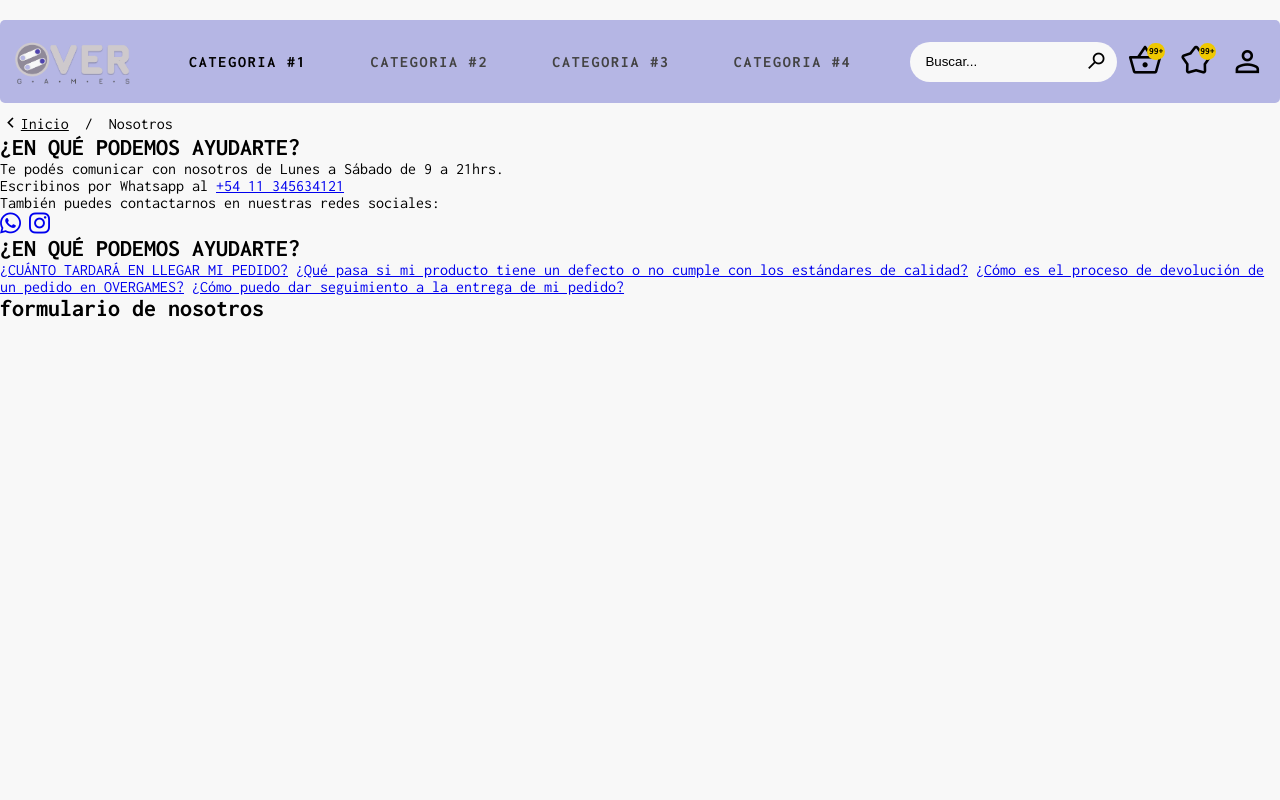
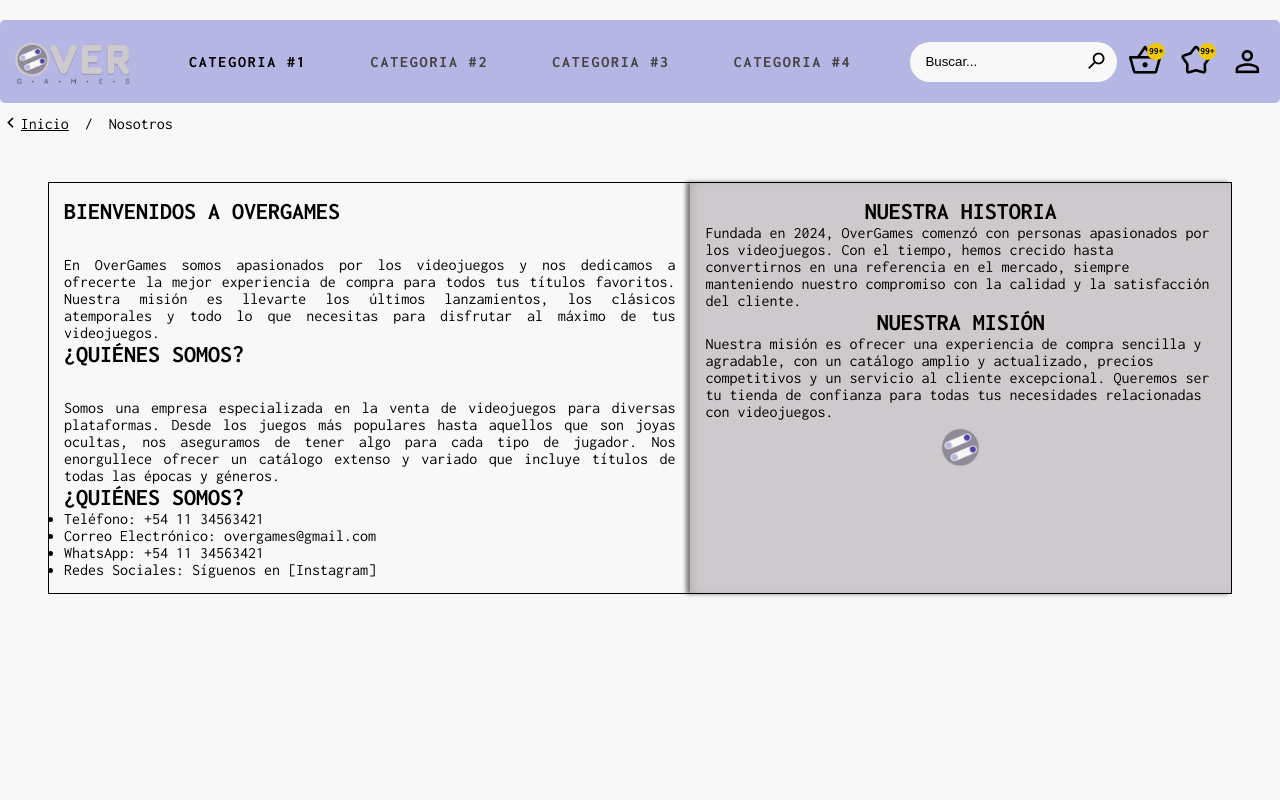
Before and after one commit to NachoGrane/Ignacio-Grane-71379-integrador-etapa1, a website built with Vite: page views/nosotros.html in a window 1280 px wide. Shown: the top 800 px of the page. Built offline with nearby package versions, Linux system fonts and the light colour scheme.

Commit message:
Contenido de nosotros.html

```diff
--- a/scss/pages/_nosotros.scss
+++ b/scss/pages/_nosotros.scss
@@ -1,4 +1,4 @@
-.contacto {
+.nosotros {
   &__content {
     width: 100%;
     padding: 3rem;
--- a/views/nosotros.html
+++ b/views/nosotros.html
@@ -135,43 +135,54 @@
         <div class="nosotros__content">
           <div class="nosotros__content-left">
             <div class="nosotros__content-left-descripcion">
-              <h2>¿EN QUÉ PODEMOS AYUDARTE?</h2>
+              <h2>Bienvenidos a OverGames</h2>
               <p>
-                Te podés comunicar con nosotros de Lunes a Sábado de 9 a 21hrs.
+                En OverGames somos apasionados por los videojuegos y nos
+                dedicamos a ofrecerte la mejor experiencia de compra para todos
+                tus títulos favoritos. Nuestra misión es llevarte los últimos
+                lanzamientos, los clásicos atemporales y todo lo que necesitas
+                para disfrutar al máximo de tus videojuegos.
               </p>
-              <p>Escribinos por Whatsapp al <a href="#">+54 11 345634121</a></p>
-              <p>También puedes contactarnos en nuestras redes sociales:</p>
-              <div class="nosotros__content-left-descripcion-redes">
-                <a
-                  href="#"
-                  class="nosotros__content-left-descripcion-redes-icon"
-                  ><i class="fa-brands fa-whatsapp text-24"></i
-                ></a>
-                <a
-                  href="#"
-                  class="nosotros__content-left-descripcion-redes-icon"
-                  ><i class="fa-brands fa-instagram text-24"></i
-                ></a>
-              </div>
-              <h2>¿EN QUÉ PODEMOS AYUDARTE?</h2>
-              <div class="nosotros__content-left-descripcion-qa">
-                <a href="#">¿CUÁNTO TARDARÁ EN LLEGAR MI PEDIDO?</a>
-                <a href="#"
-                  >¿Qué pasa si mi producto tiene un defecto o no cumple con los
-                  estándares de calidad?</a
-                >
-                <a href="#"
-                  >¿Cómo es el proceso de devolución de un pedido en
-                  OVERGAMES?</a
-                >
-                <a href="#"
-                  >¿Cómo puedo dar seguimiento a la entrega de mi pedido?</a
-                >
-              </div>
+              <h2>¿Quiénes Somos?</h2>
+              <p>
+                Somos una empresa especializada en la venta de videojuegos para
+                diversas plataformas. Desde los juegos más populares hasta
+                aquellos que son joyas ocultas, nos aseguramos de tener algo
+                para cada tipo de jugador. Nos enorgullece ofrecer un catálogo
+                extenso y variado que incluye títulos de todas las épocas y
+                géneros.
+              </p>
+              <h2>¿Quiénes Somos?</h2>
+              <ul>
+                <li>Teléfono: +54 11 34563421</li>
+                <li>Correo Electrónico: overgames@gmail.com</li>
+                <li>WhatsApp: +54 11 34563421</li>
+                <li>Redes Sociales: Síguenos en [Instagram]</li>
+              </ul>
             </div>
           </div>
           <div class="nosotros__content-right">
-            <h2>formulario de nosotros</h2>
+            <h2>NUESTRA HISTORIA</h2>
+            <p>
+              Fundada en 2024, OverGames comenzó con personas apasionados por
+              los videojuegos. Con el tiempo, hemos crecido hasta convertirnos
+              en una referencia en el mercado, siempre manteniendo nuestro
+              compromiso con la calidad y la satisfacción del cliente.
+            </p>
+            <h2>NUESTRA Misión</h2>
+            <p>
+              Nuestra misión es ofrecer una experiencia de compra sencilla y
+              agradable, con un catálogo amplio y actualizado, precios
+              competitivos y un servicio al cliente excepcional. Queremos ser tu
+              tienda de confianza para todas tus necesidades relacionadas con
+              videojuegos.
+            </p>
+            <img
+              src="../public/img/logos/logo-mobile.webp"
+              alt=""
+              width="55px"
+              height="55px"
+            />
           </div>
         </div>
       </section>
```
